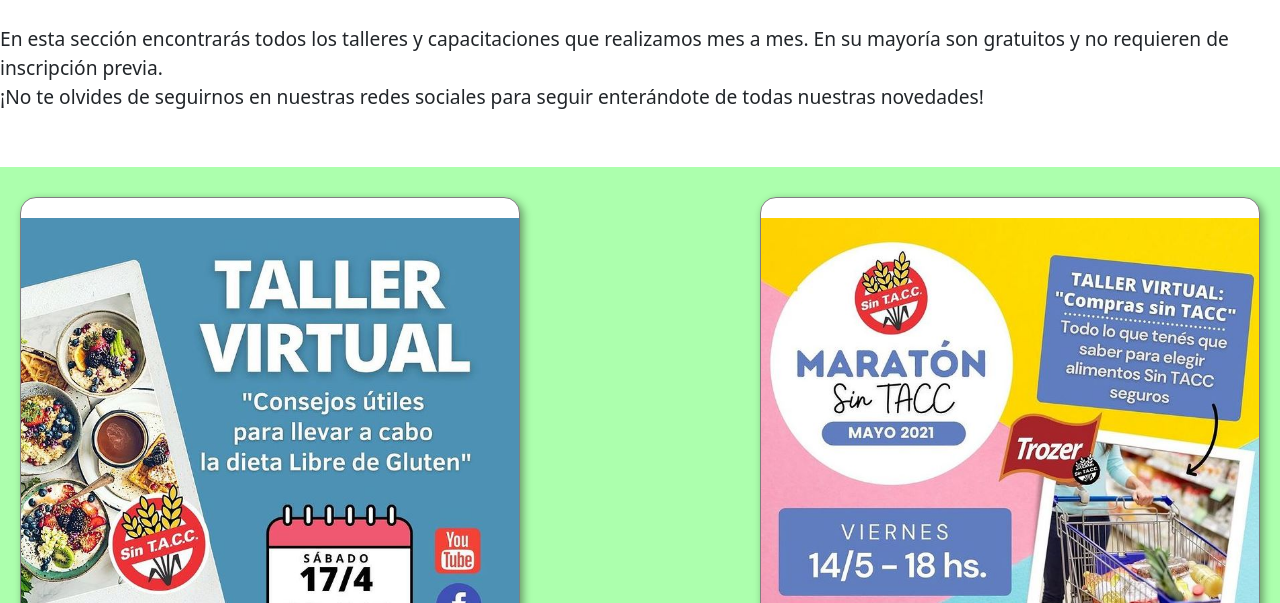
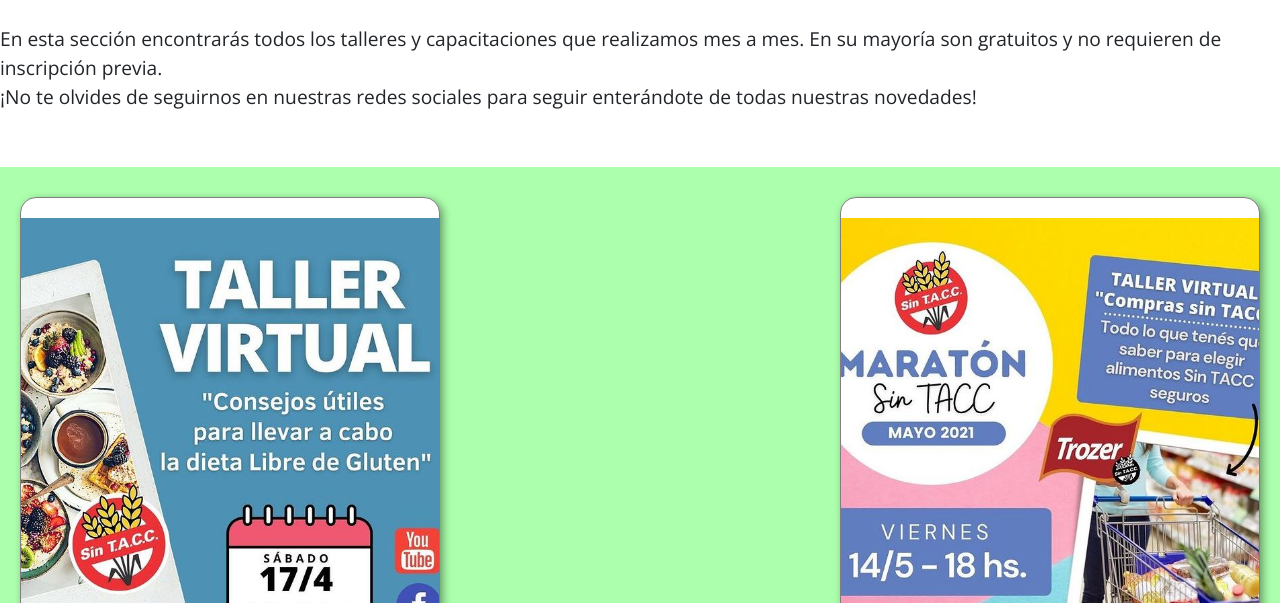
Before and after one commit to analanus/aca-coder, a website: page paginas/talleres.html in a window 1280 px wide. Shown: the part 197-800 px from the top of the page. Drawn offline with nearby package versions, Linux system fonts and the light colour scheme.

Commit message:
modificamos ancho máximo

```diff
--- a/scss/_celiaquiamobile.scss
+++ b/scss/_celiaquiamobile.scss
@@ -1,6 +1,6 @@
 @mixin max-width {
     width: 100%;
-    max-width: 1600px;
+    max-width: 1400px;
 }
 
 .contenedorCeliaquia {
--- a/scss/_generales.scss
+++ b/scss/_generales.scss
@@ -2,6 +2,10 @@
     margin: 0;
     padding: 0;
     box-sizing: border-box;
+}
+
+body {
+    font-family: 'Open Sans', sans-serif;
 }
 
 .tituloSeccion {
--- a/scss/_headerandfooter.scss
+++ b/scss/_headerandfooter.scss
@@ -1,6 +1,6 @@
 @mixin max-width {
     width: 100%;
-    max-width: 1600px;
+    max-width: 1400px;
 }
 
 header {
--- a/scss/_indexmobile.scss
+++ b/scss/_indexmobile.scss
@@ -1,6 +1,6 @@
 @mixin max-width {
     width: 100%;
-    max-width: 1600px;
+    max-width: 1400px;
 }
 
 .contenedorSection1 {
@@ -60,7 +60,7 @@
     justify-content: space-between;
     .contenedorArticulo {
         height: 550px;
-        width: 300px;
+        width: 310px;
         background-color: #ffffff;
         border: 1px solid grey;
         display: flex;
@@ -78,6 +78,9 @@
         }
         .textoNota {
             padding: 15px 15px 0;
+            h3 {
+                font-weight: 700;
+            }
             p {
                 width: 100%;
                 padding-top: 15px;
--- a/scss/_laasociacionmobile.scss
+++ b/scss/_laasociacionmobile.scss
@@ -1,6 +1,6 @@
 @mixin max-width {
     width: 100%;
-    max-width: 1600px;
+    max-width: 1400px;
 }
 
 .contenedorHistoria {
--- a/scss/_mediaq.scss
+++ b/scss/_mediaq.scss
@@ -1,6 +1,6 @@
 @mixin max-width {
     width: 100%;
-    max-width: 1600px;
+    max-width: 1400px;
 }
 
 @media only screen and (min-width: 992px) {
@@ -70,7 +70,7 @@
         flex-direction: row;
         .articuloHistoria {
             width: 48%;
-            height: 340px;
+            height: 360px;
         }
     }
     .articulos {
@@ -82,7 +82,7 @@
         justify-content: space-between;
         .contenedorArticulo {
             height: 800px;
-            width: 500px;
+            width: 420px;
             .imagenCard {
                 width: 100%;
                 height: 500px;
--- a/scss/_suscribitemobile.scss
+++ b/scss/_suscribitemobile.scss
@@ -1,6 +1,6 @@
 @mixin max-width {
     width: 100%;
-    max-width: 1600px;
+    max-width: 1400px;
 }
 
 .contenedorSlide {
--- a/scss/_talleresmobile.scss
+++ b/scss/_talleresmobile.scss
@@ -1,8 +1,12 @@
+@mixin max-width {
+    width: 100%;
+    max-width: 1400px;
+}
+
 .tituloTalleres {
     display: flex;
     flex-direction: column;
-    width: 100%;
-    max-width: 1600px;
+    @include max-width;
 }
 
 .fondoTalleres {
```
Also changed, not shown: css/estilo.css.
